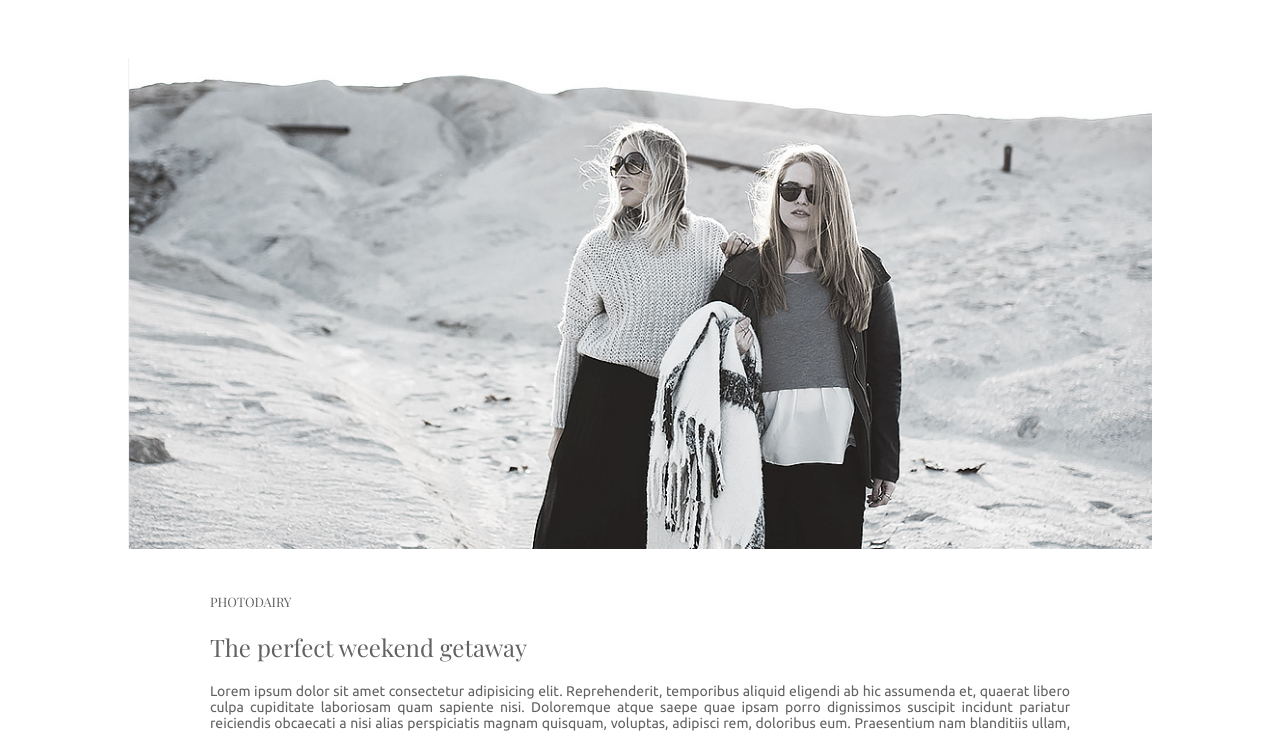
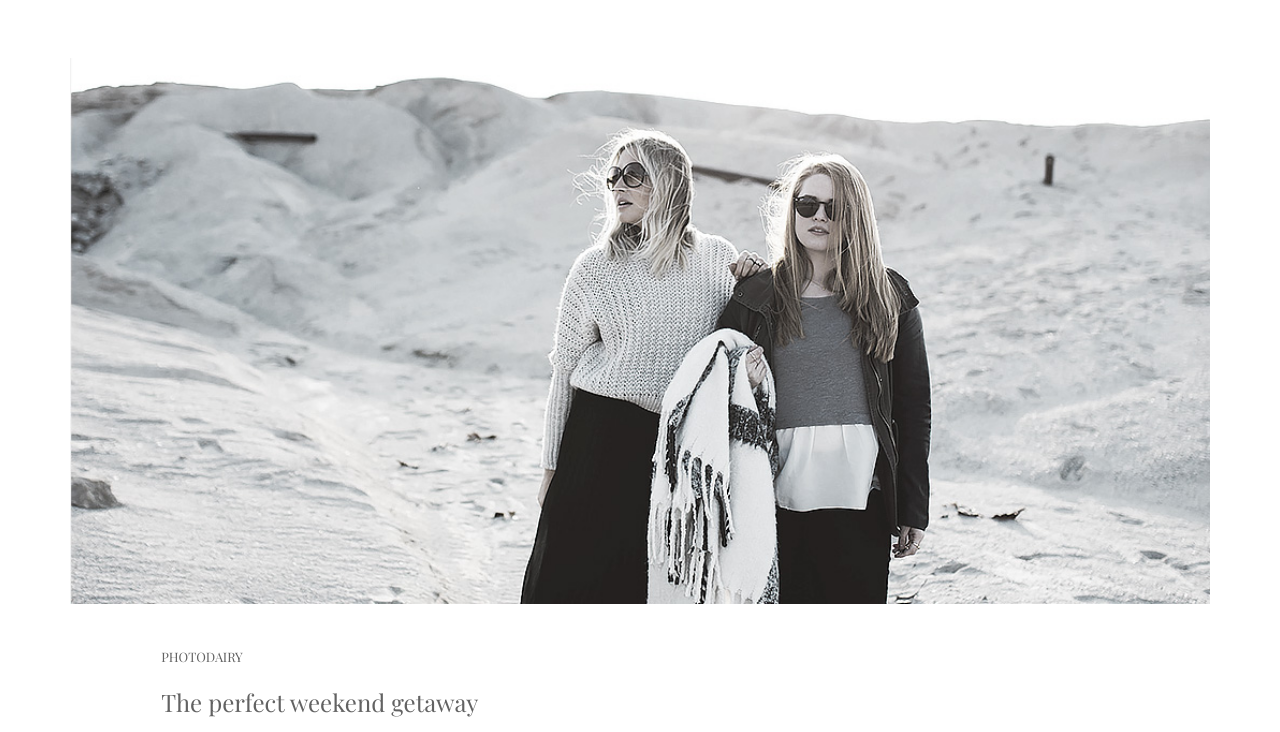
Before and after one commit to sakir-sajjad/Class4_Assignment, a plain HTML site: page index.html in a window 1280 px wide. Shown: the part 79-811 px from the top of the page. Drawn offline with nearby package versions, Linux system fonts and the light colour scheme.

Commit message:
Update style.css

```diff
--- a/css/style.css
+++ b/css/style.css
@@ -24,7 +24,7 @@ font-family: 'Ubuntu', sans-serif;
 }
 
 .container{
-  width: 80%;
+  width: 1140px;
   margin: auto;
   padding-bottom: 30px;
   display: flow-root;
```
